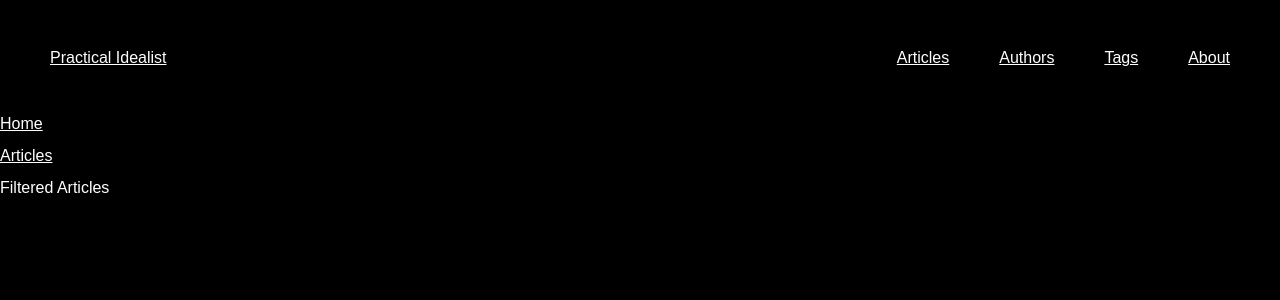
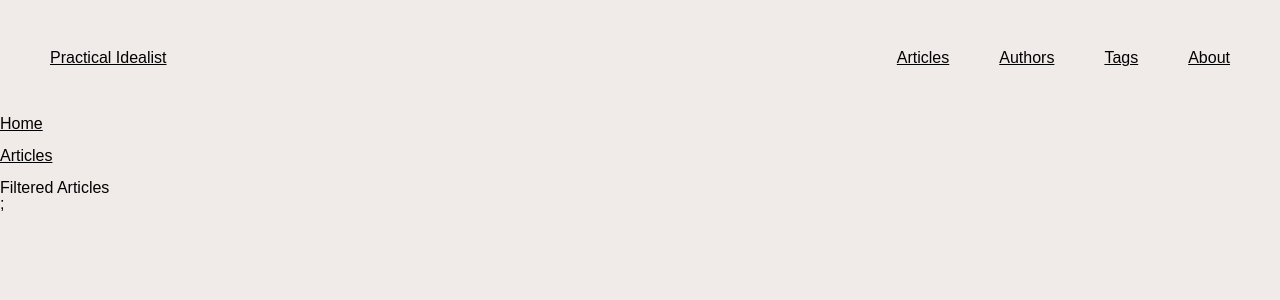
Before and after one commit to DriesBos/nextjs-blog, a Next.js app: page /posts in a window 1280 px wide. Shown: the top 300 px of the page. Built offline with nearby package versions, Linux system fonts and the light colour scheme.

Commit message:
style: adding custom variables + bg color

```diff
--- a/components/header/header.module.sass
+++ b/components/header/header.module.sass
@@ -4,11 +4,11 @@
   // top: 0
   // right: 0
   width: calc(100% - 100px)
-  margin: 50px
+  padding: var(--sides)
   display: flex
   justify-content: space-between
   ul
     display: flex
     flex-direction: row
     li
-      margin-left: 50px
+      margin-left: var(--sides)
--- a/pages/_app.js
+++ b/pages/_app.js
@@ -1,4 +1,5 @@
 import "../styles/reset.css";
+import "../styles/variables.sass";
 import "../styles/fonts.css";
 import "../styles/globals.sass";
 import "../styles/typography.sass";
--- a/styles/globals.sass
+++ b/styles/globals.sass
@@ -1,9 +1,6 @@
 body
-  background: black
+  background: var(--beige)
   box-sizing: border-box
-
-h1, h2, p, a
-  color: white
 
 a, .link, .link p
   text-decoration: underline
--- a/styles/typography.sass
+++ b/styles/typography.sass
@@ -1,2 +1,5 @@
 body
   font-family: sans-serif
+  color: var(--black)
+  h1, h2, p, a
+    color: var(--black)
--- /dev/null
+++ b/styles/variables.sass
@@ -0,0 +1,12 @@
+body
+
+  // SPACING
+  --sides: 50px
+  // COLORS
+  --white: #ffffff
+  --beige: #F0EAE8
+  --orange: #EEC6A3
+  --blue: #A3D2E1
+  --brown: #B4ABAB
+  --almostblack: #292929
+  --black: #000000
```
